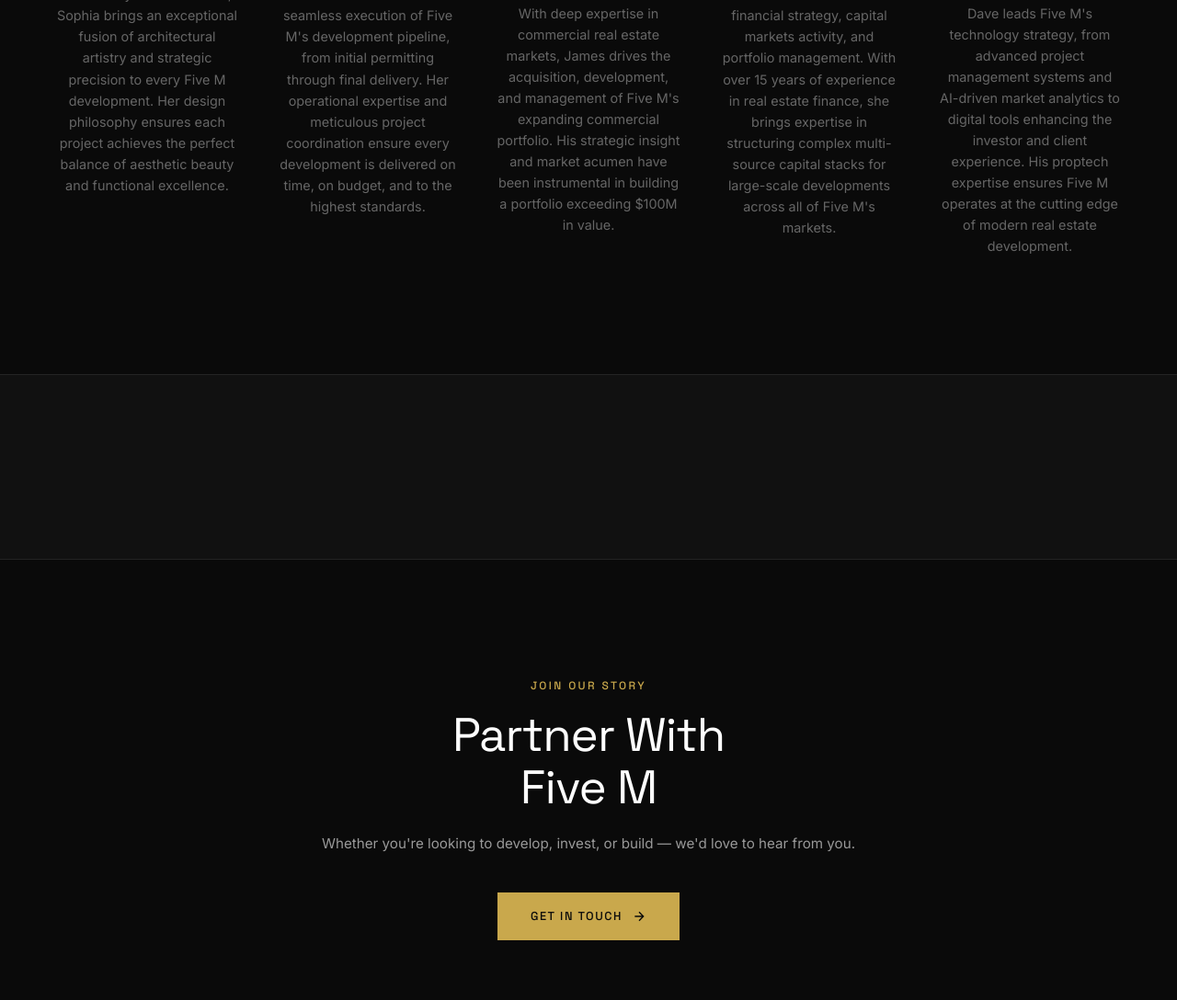
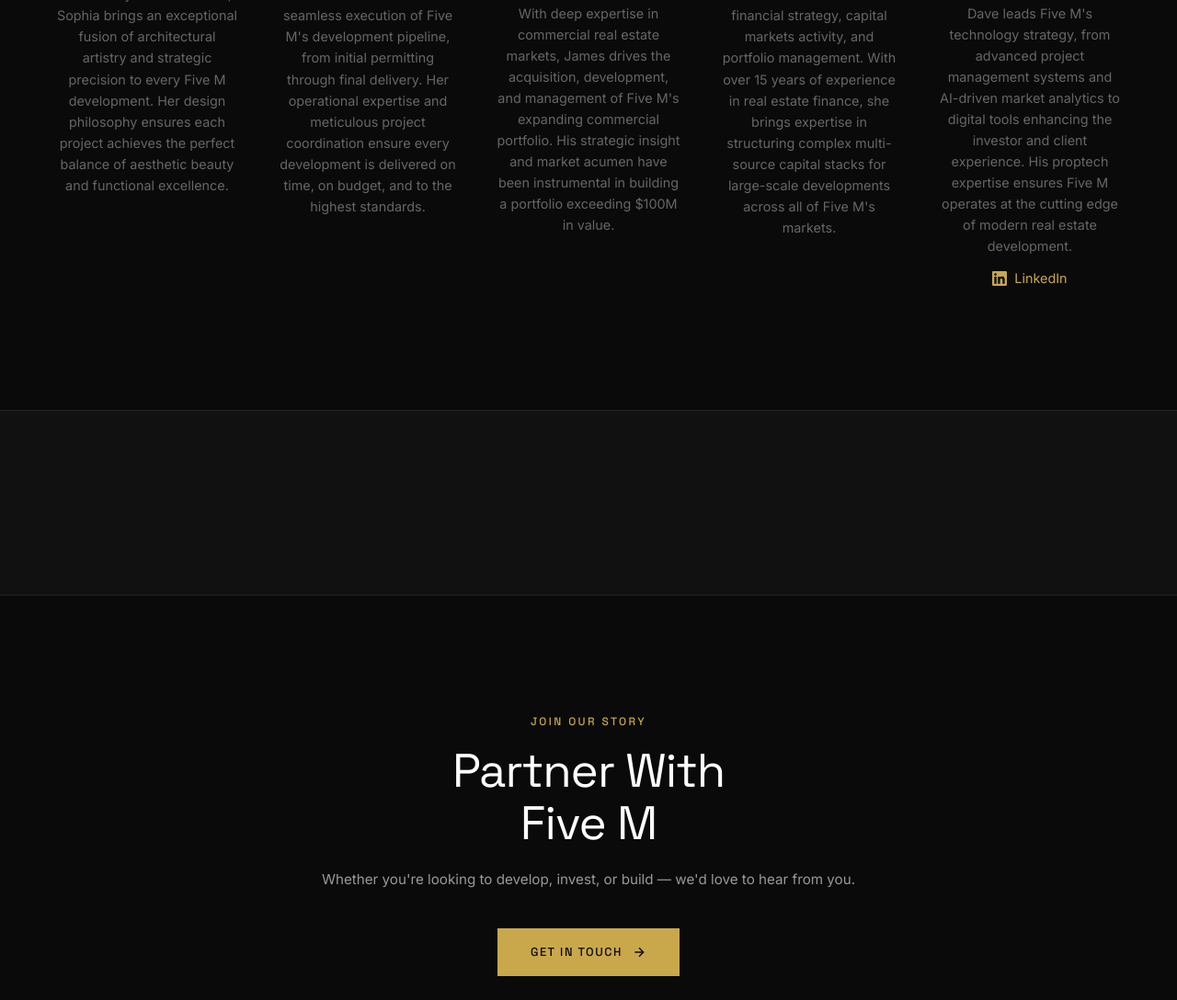
Before and after one commit to omacro/fivemrealestate, a plain HTML site: page about.html in a window 1280 px wide. Shown: the part 3104-4192 px from the top of the page at 92% size. Drawn offline with Linux system fonts and the light colour scheme.

Commit message:
Add Dave Rice LinkedIn profile link to team page

```diff
--- a/about.html
+++ b/about.html
@@ -217,6 +217,10 @@
           <h3>Dave Rice</h3>
           <div class="team-role">Chief Technology Officer</div>
           <p class="team-bio">Dave leads Five M's technology strategy, from advanced project management systems and AI-driven market analytics to digital tools enhancing the investor and client experience. His proptech expertise ensures Five M operates at the cutting edge of modern real estate development.</p>
+          <a href="https://www.linkedin.com/in/davericemusic" target="_blank" rel="noopener noreferrer" style="display: inline-flex; align-items: center; gap: 8px; margin-top: 12px; color: var(--color-accent); text-decoration: none; font-size: 0.9rem;">
+            <svg width="16" height="16" viewBox="0 0 24 24" fill="currentColor"><path d="M20.447 20.452h-3.554v-5.569c0-1.328-.027-3.037-1.852-3.037-1.853 0-2.136 1.445-2.136 2.939v5.667H9.351V9h3.414v1.561h.046c.477-.9 1.637-1.85 3.37-1.85 3.601 0 4.267 2.37 4.267 5.455v6.286zM5.337 7.433c-1.144 0-2.063-.926-2.063-2.065 0-1.138.92-2.063 2.063-2.063 1.14 0 2.064.925 2.064 2.063 0 1.139-.925 2.065-2.064 2.065zm1.782 13.019H3.555V9h3.564v11.452zM22.225 0H1.771C.792 0 0 .774 0 1.729v20.542C0 23.227.792 24 1.771 24h20.451C23.2 24 24 23.227 24 22.271V1.729C24 .774 23.2 0 22.222 0h.003z"/></svg>
+            LinkedIn
+          </a>
         </div>
       </div>
     </div>
```
